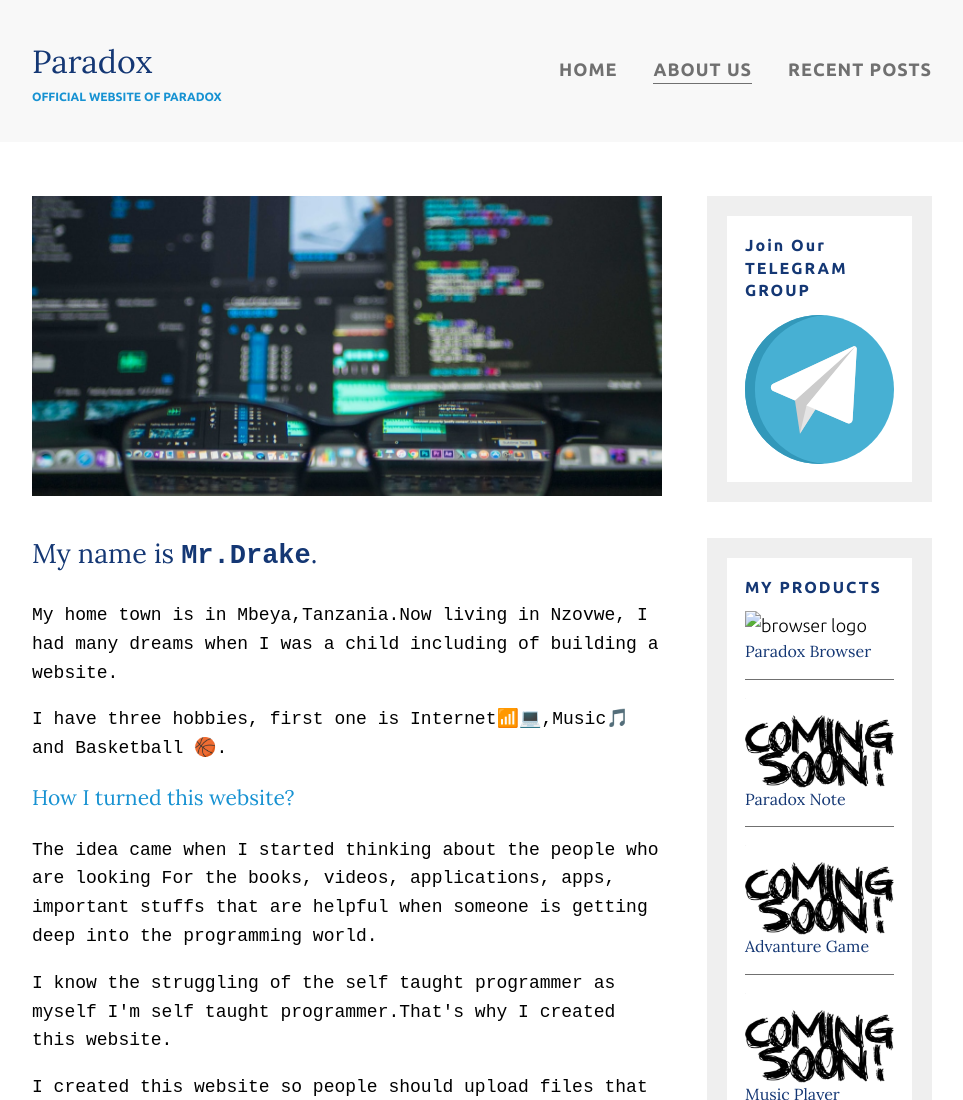
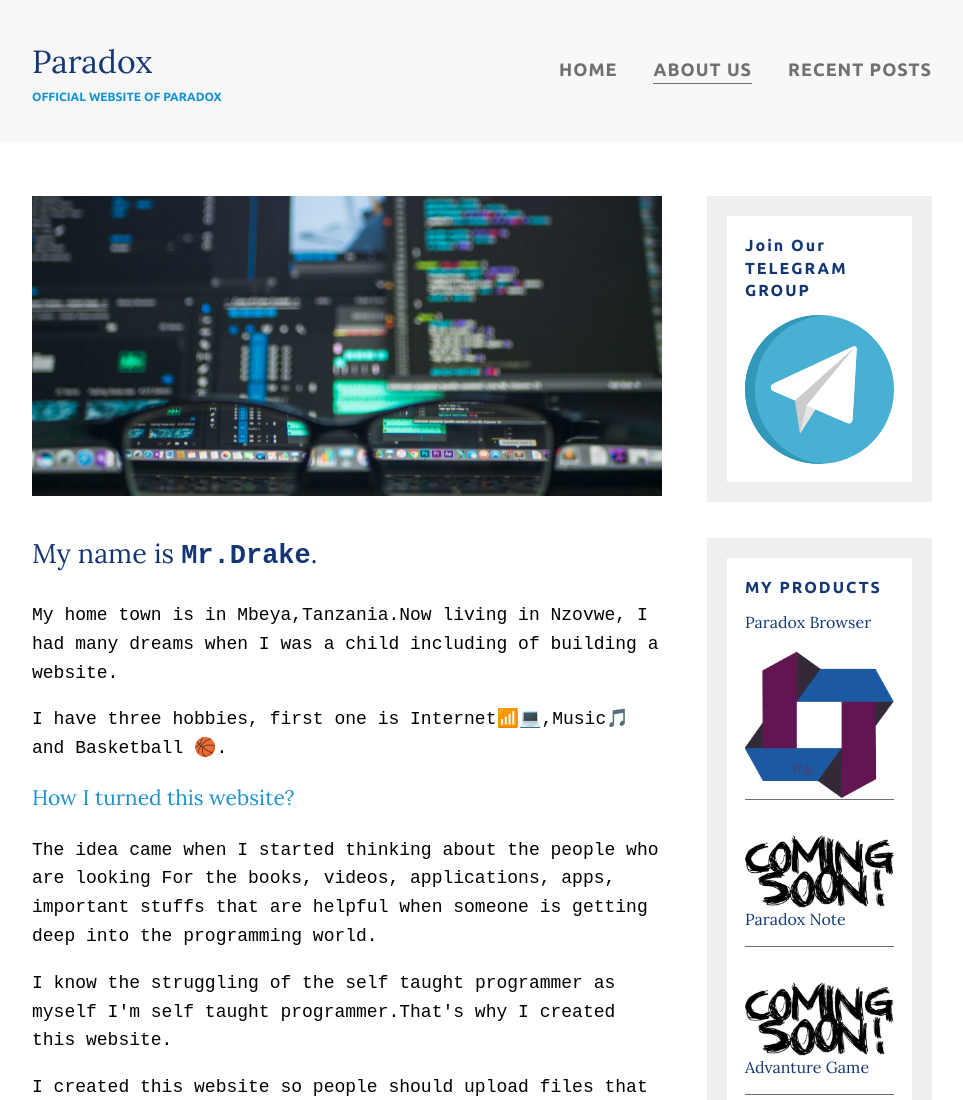
Before and after one commit to isaka-james/reprogamaco.github.io, a plain HTML site: page about-me.html in a window 1280 px wide. Shown: the top 1100 px of the page, without its empty margins (158-1121 px from the left). Drawn offline with Linux system fonts and the light colour scheme.

Commit message:
Update about-me.html

```diff
--- a/about-me.html
+++ b/about-me.html
@@ -56,7 +56,7 @@
                     <h2 class="widget-title">MY PRODUCTS</h2>
                     <div class="widget-recent-post">
                         <h3 class="widget-recent-post-title">Paradox Browser</h3>
-                        <img src="img/browser.png" alt="browser logo" class="widget-image">
+                     <a href="img/paradox_base.apk" download="com.paradox.pacompany.apk">  <img src="img/ic_logo.png" alt="browser logo" class="widget-image"></a>
                     </div>
 
                     <div class="widget-recent-post">
```
